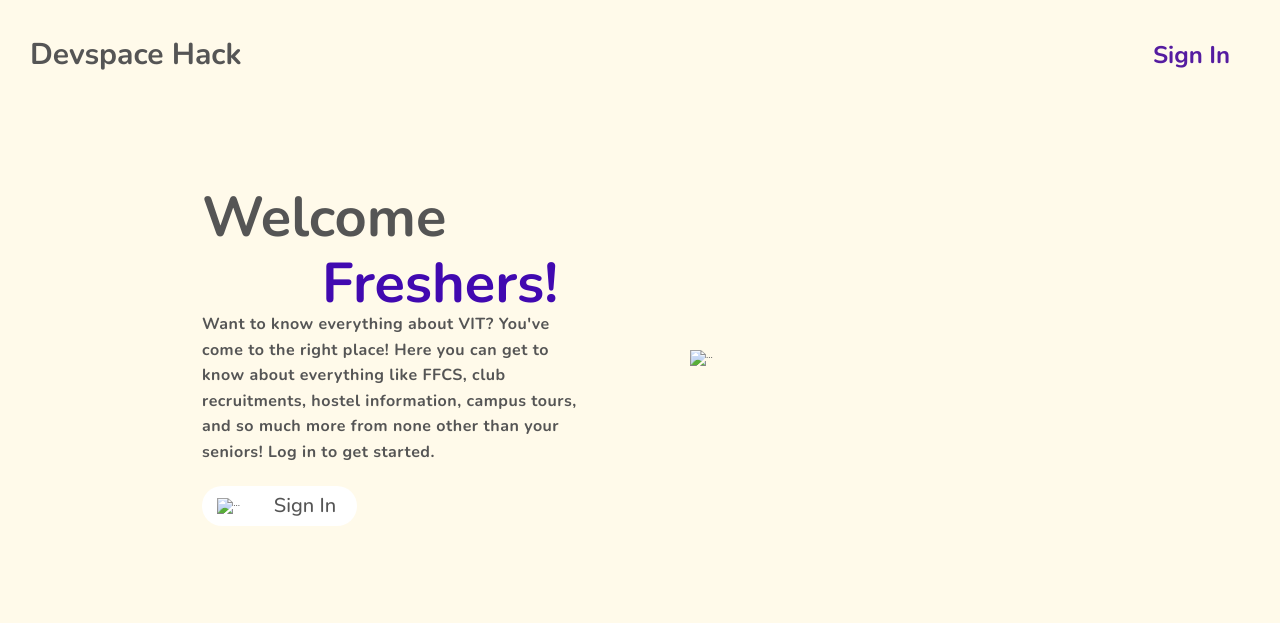
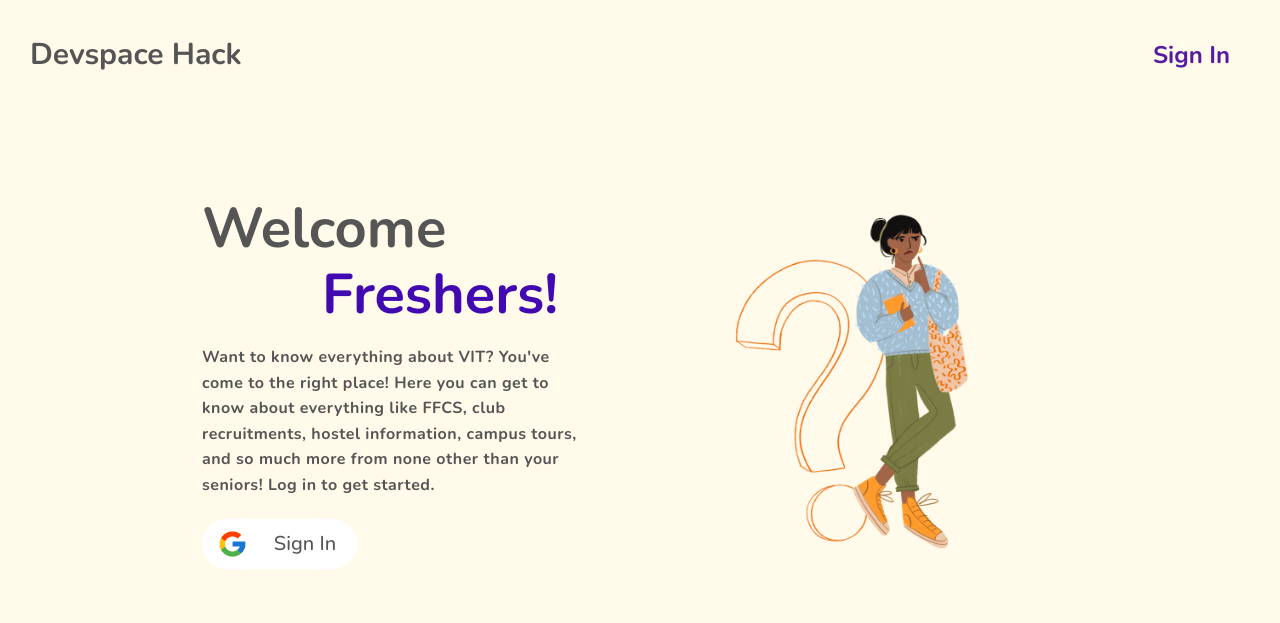
Before and after one commit to abhinav-lv/Devspace-22, a plain HTML site: page Login Page/index.html in a window 1280 px wide. Drawn offline with nearby package versions, Linux system fonts and the light colour scheme.

Commit message:
section page

```diff
--- a/Login Page/index.html
+++ b/Login Page/index.html
@@ -20,7 +20,11 @@
           <p class="freshers">Freshers!</p>
         </h2>
         <div class="illustration-box">
-          <img class="illustration-img" src="/girl.png" alt="..." />
+          <img
+            class="illustration-img"
+            src="/Login Page/Images/girl.png"
+            alt="..."
+          />
         </div>
         <div>
           <p class="desc">
@@ -30,7 +34,7 @@
             from none other than your seniors! Log in to get started.
           </p>
           <a class="signin">
-            <img class="img" src="/google.png" alt="..." />
+            <img class="img" src="/Login Page/Images/google.png" alt="..." />
             <div class="sign">Sign In</div>
           </a>
         </div>
```
Also changed, not shown: Section Page/index.html (added, +11 -0 lines), Section Page/style.css (added).
